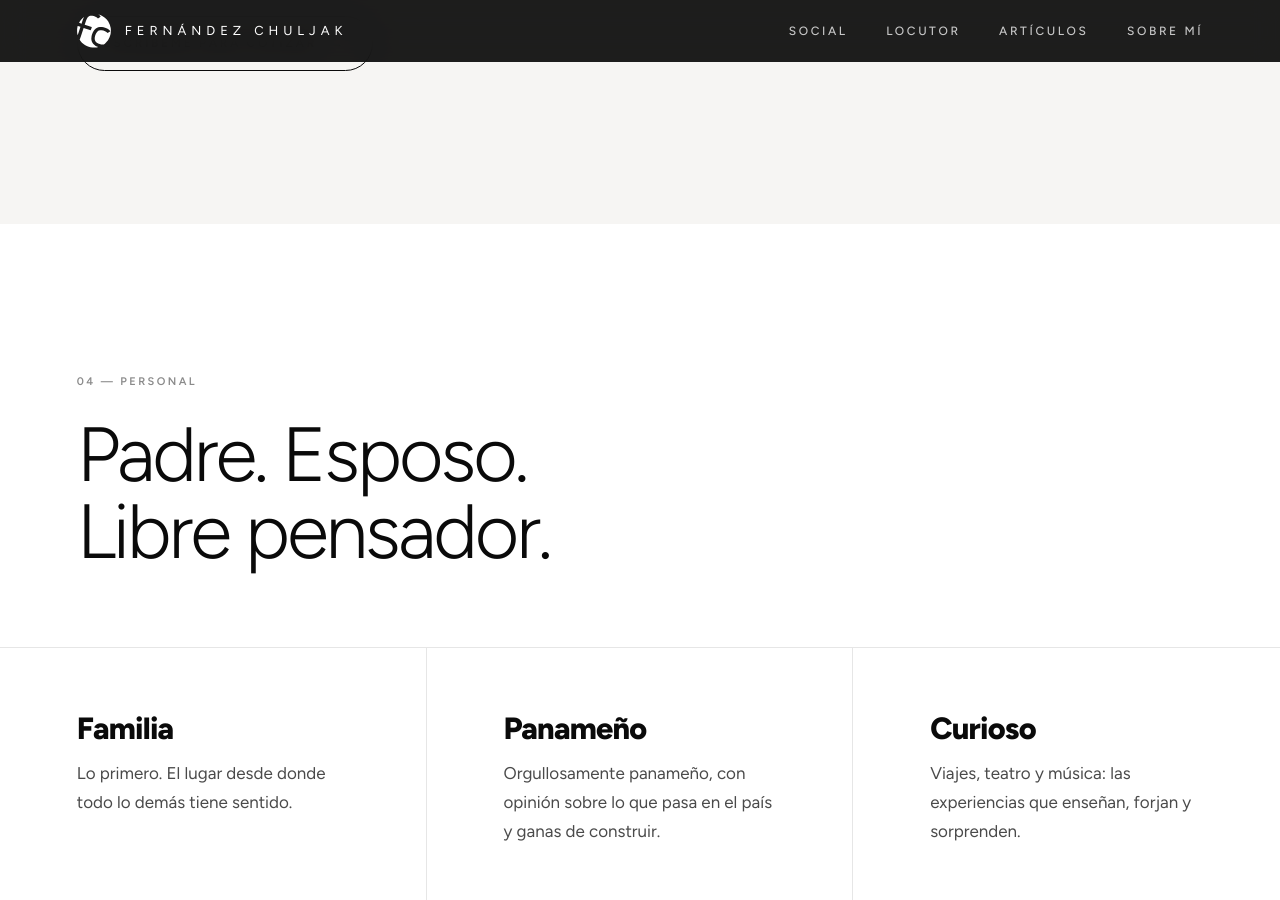
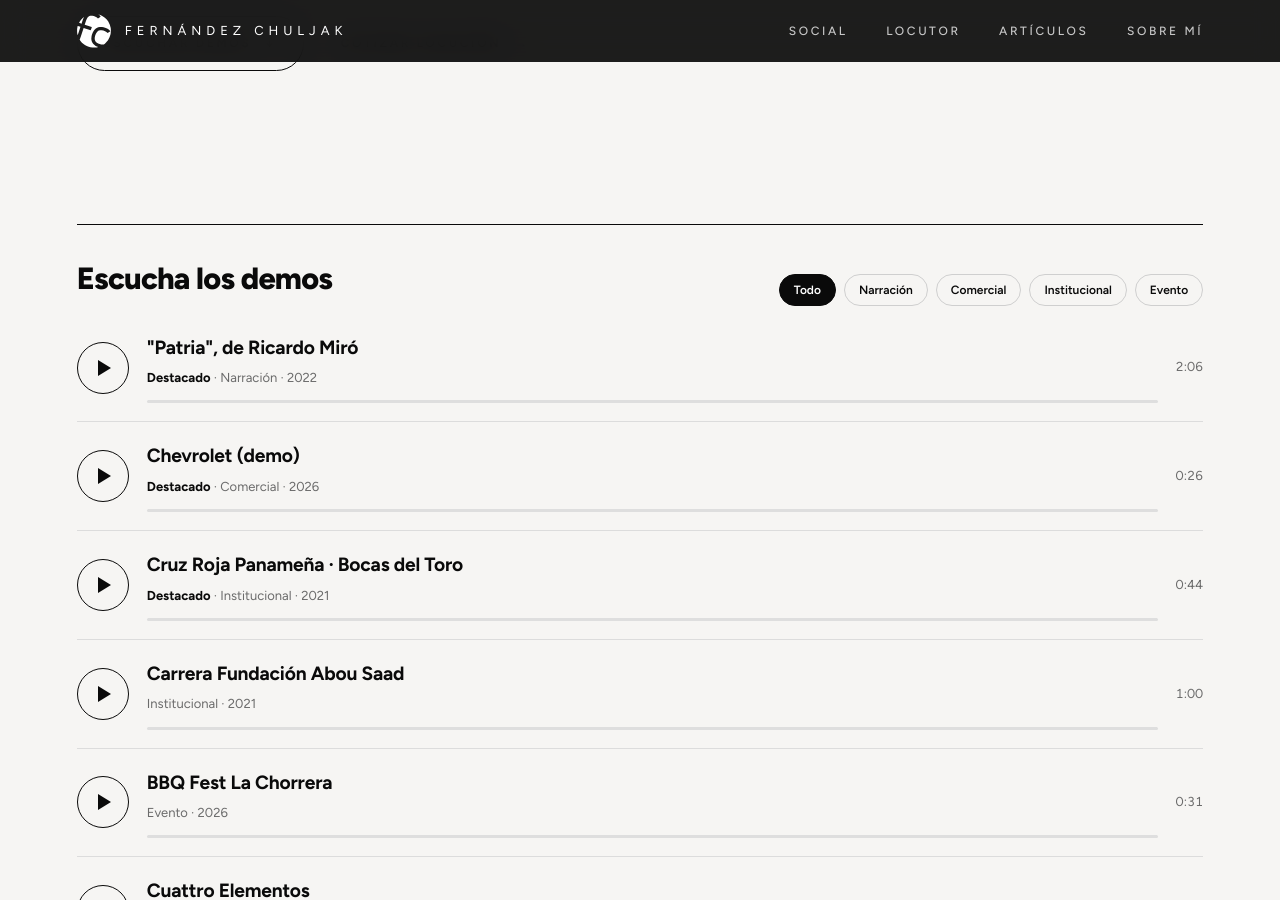
Before and after one commit to fernandezchuljak-tech/fernandezchuljak.com, a Jekyll site: the page built from index.html, in a window 1280 px wide and 900 px high, scrolled down 3264 px. Built offline with Jekyll 4.4.1, drawn with Linux system fonts in a browser that asks for light colours; some of the changed text lies outside the part shown.

Commit message:
Sección de demos de locución y botón para cotizar por correo

```diff
--- a/index.html
+++ b/index.html
@@ -79,9 +79,61 @@ layout: default
       <div><strong>1998</strong><span>en cabina desde</span></div>
       <div><strong>25+</strong><span>años de experiencia</span></div>
     </div>
-    <a class="btn" href="{{ site.social.instagram }}" target="_blank" rel="noopener">Escríbeme para cotizar <i>→</i></a>
+    <a class="btn" href="#demos">Escuchar demos <i>↓</i></a>
+    <a class="btn btn-sutil-osc" href="mailto:jorge@fernandezchuljak.com?subject=Cotizaci%C3%B3n%20de%20locuci%C3%B3n">Cotizar locución <i>→</i></a>
   </div>
 </section>
+
+<!-- DEMOS DE LOCUCIÓN (la lista se edita en _data/locuciones.yml; los audios van en assets/audio/) -->
+<section class="demos" id="demos">
+  <header class="demos-head">
+    <h3>Escucha los demos</h3>
+    <div class="demos-filtros" role="group" aria-label="Filtrar demos por tipo">
+      <button class="activo" data-tipo="todo">Todo</button>
+      {% assign tipos = site.data.locuciones | map: "tipo" | uniq %}{% for t in tipos %}<button data-tipo="{{ t }}">{{ t }}</button>{% endfor %}
+    </div>
+  </header>
+  <ol class="demos-lista">
+  {% assign destacados = site.data.locuciones | where: "destacado", true %}
+  {% assign resto = site.data.locuciones | where_exp: "d", "d.destacado != true" %}
+  {% assign todos = destacados | concat: resto %}
+  {% for d in todos %}
+    <li class="demo{% if d.destacado %} demo-top{% endif %}" data-tipo="{{ d.tipo }}">
+      <button class="demo-play" aria-label="Reproducir {{ d.titulo }}"><span class="ic"></span></button>
+      <div class="demo-info">
+        <span class="demo-titulo">{{ d.titulo }}</span>
+        <span class="demo-meta">{% if d.destacado %}<b>Destacado</b> · {% endif %}{{ d.tipo }} · {{ d.anio }}</span>
+        <span class="demo-barra"><i></i></span>
+      </div>
+      <span class="demo-dur">{{ d.duracion }}</span>
+      <audio preload="none" src="{{ '/assets/audio/' | append: d.archivo | relative_url }}"></audio>
+    </li>
+  {% endfor %}
+  </ol>
+</section>
+
+<script>
+(function(){
+  var items=[].slice.call(document.querySelectorAll('.demo'));
+  function parar(li){var a=li.querySelector('audio');a.pause();li.classList.remove('sonando');}
+  items.forEach(function(li){
+    var a=li.querySelector('audio'), b=li.querySelector('.demo-play'), barra=li.querySelector('.demo-barra'), rel=li.querySelector('.demo-barra i');
+    b.addEventListener('click',function(){
+      if(a.paused){items.forEach(function(o){if(o!==li)parar(o);});a.play();li.classList.add('sonando');b.setAttribute('aria-label','Pausar '+li.querySelector('.demo-titulo').textContent);}
+      else{parar(li);b.setAttribute('aria-label','Reproducir '+li.querySelector('.demo-titulo').textContent);}
+    });
+    a.addEventListener('timeupdate',function(){if(a.duration)rel.style.width=(a.currentTime/a.duration*100)+'%';});
+    a.addEventListener('ended',function(){li.classList.remove('sonando');rel.style.width='0';});
+    barra.addEventListener('click',function(e){if(a.duration){var r=barra.getBoundingClientRect();a.currentTime=(e.clientX-r.left)/r.width*a.duration;}});
+  });
+  document.querySelectorAll('.demos-filtros button').forEach(function(bt){
+    bt.addEventListener('click',function(){
+      document.querySelectorAll('.demos-filtros button').forEach(function(x){x.classList.toggle('activo',x===bt);});
+      var t=bt.dataset.tipo; items.forEach(function(li){li.hidden=!(t==='todo'||li.dataset.tipo===t);});
+    });
+  });
+})();
+</script>
 
 <!-- PERSONAL -->
 <section class="bloque" id="personal">
```
